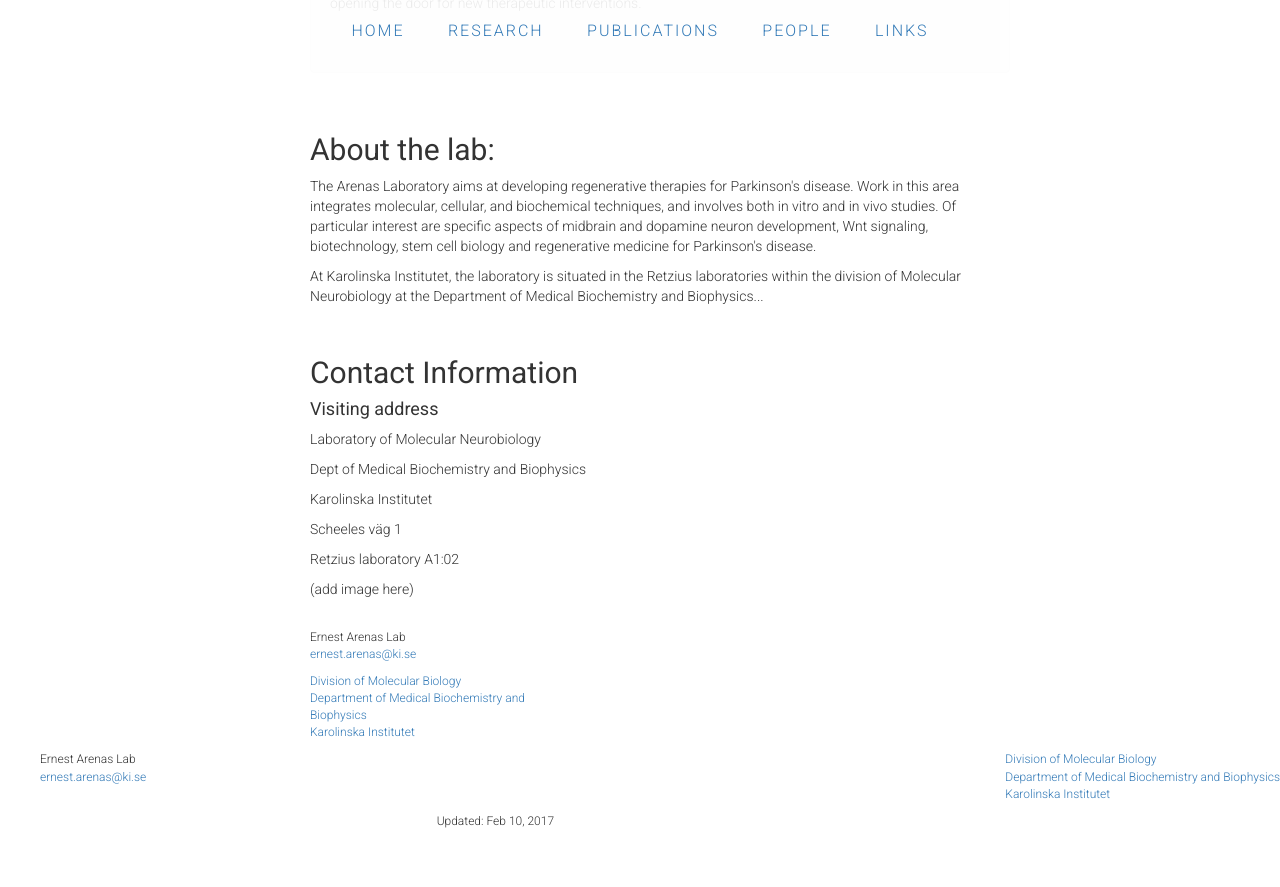
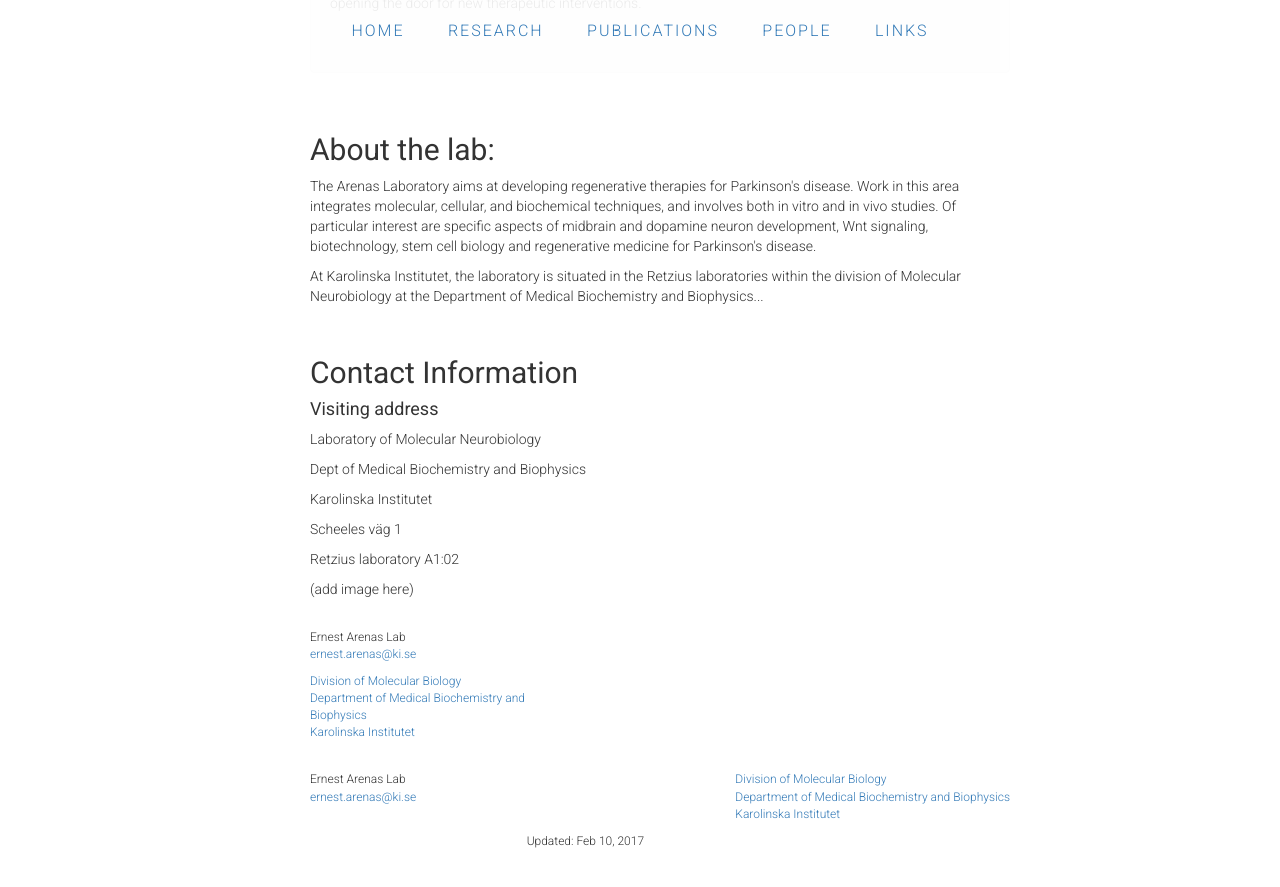
Before and after one commit to ArenasLab/arenaslab.github.io, a Jekyll site: the page index.html, which Jekyll copies as it is, in a window 1280 px wide and 900 px high, scrolled down 1843 px. Shown: the top 887 px of the window. Built offline with Jekyll 4.4.1, drawn with Linux system fonts in a browser that asks for light colours; before the commit the page ends 2703 px from its top, so only the background shows below that.

Commit message:
Update index.html

```diff
--- a/index.html
+++ b/index.html
@@ -166,7 +166,8 @@ temp removed footer above -->
 
 
 <!-- test footer below -->
-
+  <footer class="footer">
+    <div class="wrap">
       <div class="row">
 	<div class=" col-sm-4  col-md-3 col-lg-3">
           <ul>
@@ -191,6 +192,9 @@ temp removed footer above -->
         <div class=" col-sm-4  col-md-4 col-lg-4">
 	</div>
       </div>
+    </div>
+  </footer>
+
 
 <!-- test footer above -->
 
```
